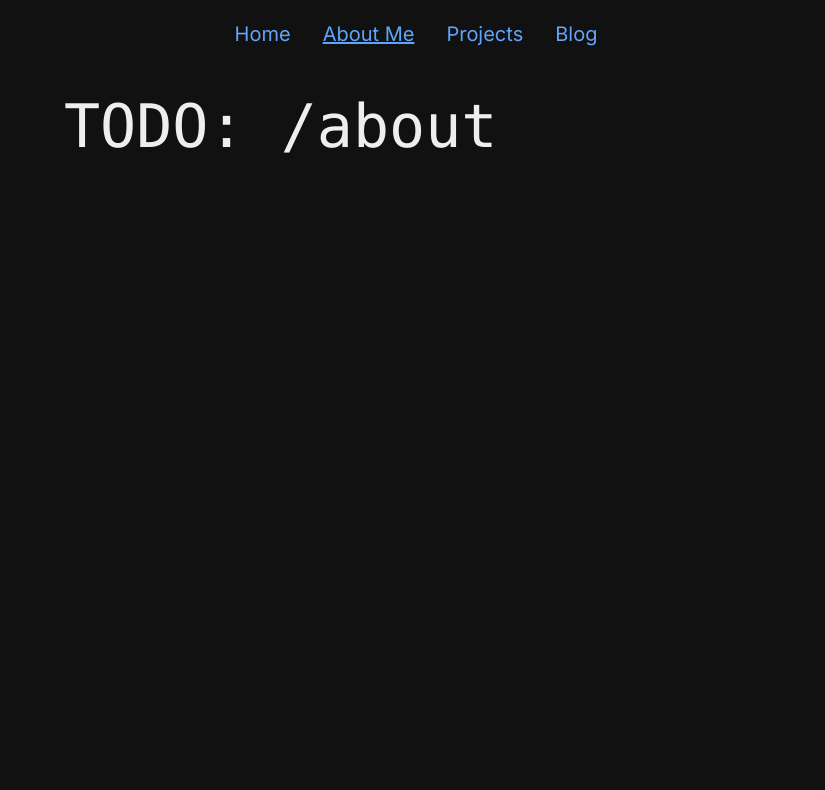
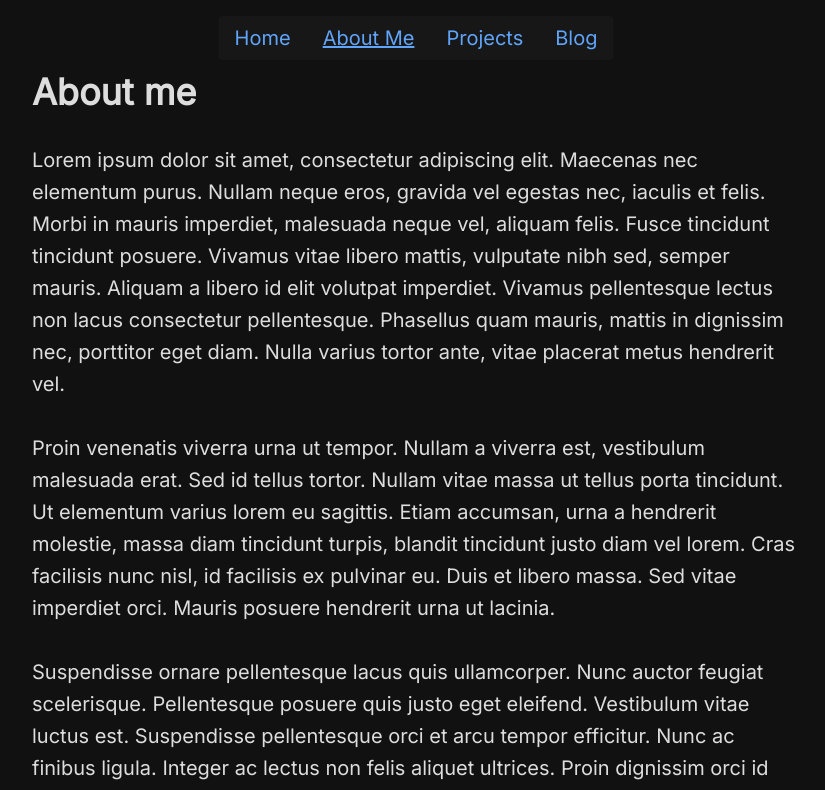
Before and after one commit to giilbert/my-site, a Next.js app: page /about in a window 1280 px wide. Shown: the top 790 px of the page, without its empty margins (224-1049 px from the left). Built offline with nearby package versions, Linux system fonts and the light colour scheme.

Commit message:
about me page

```diff
--- a/src/components/layout.tsx
+++ b/src/components/layout.tsx
@@ -11,14 +11,14 @@ export const Layout: React.FC<React.PropsWithChildren<{}>> = ({ children }) => {
       {router.pathname === "/" && <Ashes />}
 
       {router.pathname !== "/" && (
-        <div className="w-96 rounded px-2 py-1 fixed left-1/2 top-4 -translate-x-1/2">
+        <div className="rounded px-4 py-2 fixed left-1/2 top-4 -translate-x-1/2 bg-neutral-900 z-40">
           <Links />
         </div>
       )}
 
       <div className="flex justify-center pt-16">
         <motion.main
-          className="w-[48rem]"
+          className="w-[48rem] mx-4 mt-2 mb-16"
           initial={{
             opacity: 0,
           }}
--- a/src/globals.css
+++ b/src/globals.css
@@ -7,5 +7,5 @@ body {
 }
 
 * {
-  color: #eeeeee;
+  color: #dddddd;
 }
--- a/src/pages/about.tsx
+++ b/src/pages/about.tsx
@@ -4,7 +4,42 @@ import { NextPage } from "next";
 const AboutPage: NextPage = () => {
   return (
     <Layout>
-      <p className="font-mono text-6xl m-8">TODO: /about</p>
+      <h1 className="text-4xl font-bold mb-8">About me</h1>
+      <p className="text-xl leading-8">
+        Lorem ipsum dolor sit amet, consectetur adipiscing elit. Maecenas nec
+        elementum purus. Nullam neque eros, gravida vel egestas nec, iaculis et
+        felis. Morbi in mauris imperdiet, malesuada neque vel, aliquam felis.
+        Fusce tincidunt tincidunt posuere. Vivamus vitae libero mattis,
+        vulputate nibh sed, semper mauris. Aliquam a libero id elit volutpat
+        imperdiet. Vivamus pellentesque lectus non lacus consectetur
+        pellentesque. Phasellus quam mauris, mattis in dignissim nec, porttitor
+        eget diam. Nulla varius tortor ante, vitae placerat metus hendrerit vel.{" "}
+        <br />
+        <br />
+        Proin venenatis viverra urna ut tempor. Nullam a viverra est, vestibulum
+        malesuada erat. Sed id tellus tortor. Nullam vitae massa ut tellus porta
+        tincidunt. Ut elementum varius lorem eu sagittis. Etiam accumsan, urna a
+        hendrerit molestie, massa diam tincidunt turpis, blandit tincidunt justo
+        diam vel lorem. Cras facilisis nunc nisl, id facilisis ex pulvinar eu.
+        Duis et libero massa. Sed vitae imperdiet orci. Mauris posuere hendrerit
+        urna ut lacinia. <br />
+        <br />
+        Suspendisse ornare pellentesque lacus quis ullamcorper. Nunc auctor
+        feugiat scelerisque. Pellentesque posuere quis justo eget eleifend.
+        Vestibulum vitae luctus est. Suspendisse pellentesque orci et arcu
+        tempor efficitur. Nunc ac finibus ligula. Integer ac lectus non felis
+        aliquet ultrices. Proin dignissim orci id convallis molestie. Fusce ut
+        ullamcorper nisl, nec dignissim velit. Morbi ut viverra nulla. Nullam
+        metus quam, hendrerit at massa ut, interdum congue lorem. Cras ac mi
+        molestie, hendrerit justo sit amet, ultricies neque. <br />
+        In risus lacus, rhoncus at urna a, tincidunt malesuada mauris. Aenean a
+        porta felis. Quisque pretium rutrum tristique. Nulla quis neque lectus.
+        Fusce quis efficitur ex, ac laoreet erat. Donec in nulla ornare, euismod
+        arcu vel, scelerisque felis. Donec ultricies placerat dui, eu commodo
+        augue venenatis sit amet. Vestibulum ante ipsum primis in faucibus orci
+        luctus et ultrices posuere cubilia curae; <br />
+        <br />
+      </p>
     </Layout>
   );
 };
```
